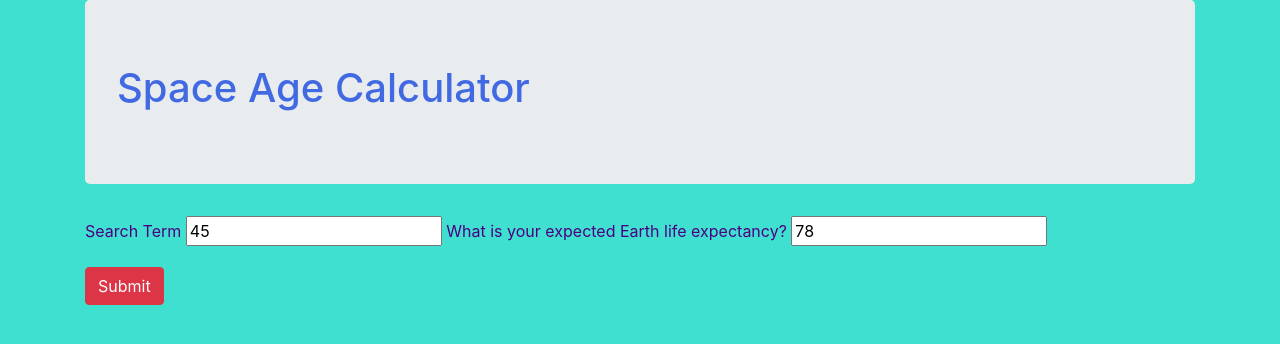
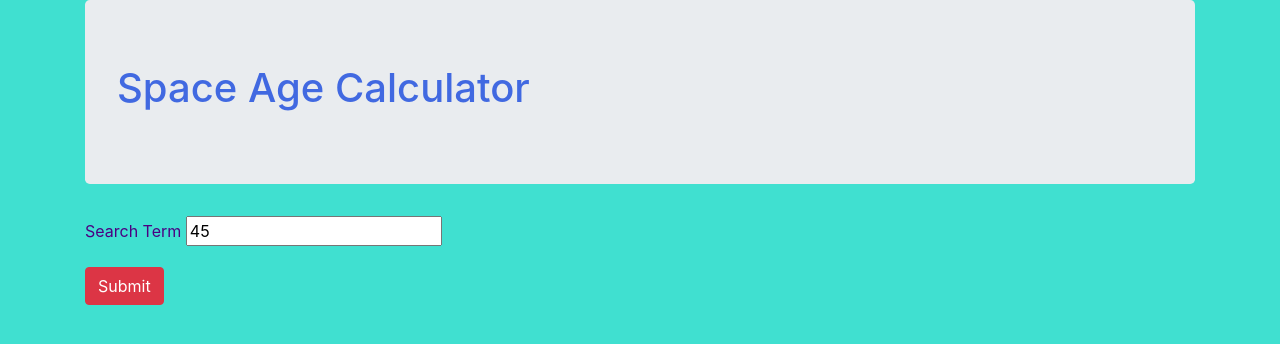
Before and after one commit to austinschrader/api-exchange-rate, a website built with webpack: page src/index.html in a window 1280 px wide. Built offline with nearby package versions, Linux system fonts and the light colour scheme.

Commit message:
Remove unnecessary input field

```diff
--- a/src/index.html
+++ b/src/index.html
@@ -15,9 +15,6 @@
       <div class="form-group">
         <label for="search-term">Search Term</label>
         <input id="search-term" type="text" value="45" />
-        <label for="life-expectancy">What is your expected Earth life expectancy?
-        </label>
-        <input id="life-expectancy" type="text" value="78" />
       </div>
       <button type="submit" class="btn btn-danger">Submit</button>
     </form>
```
